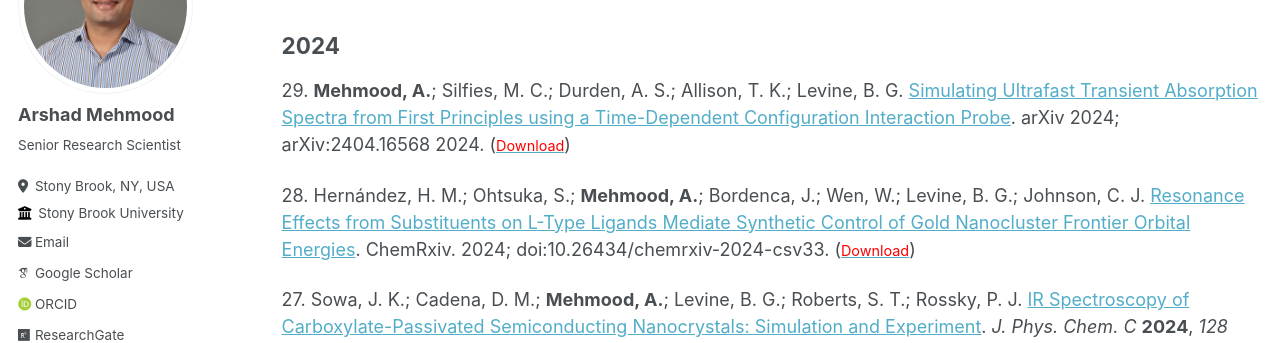
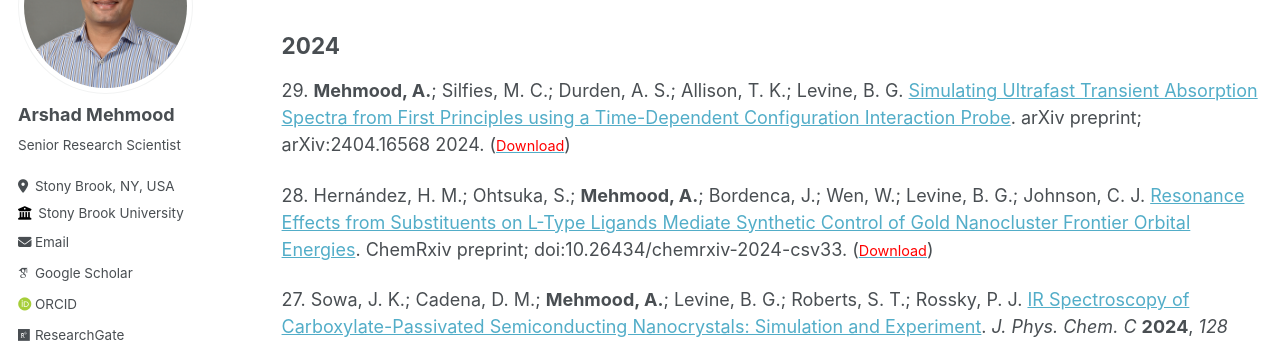
Before and after one commit to arshadmehmood118/arshadmehmood118.github.io, a Jekyll site: the page built from _pages/publications.md, in a window 1280 px wide and 900 px high. Shown: the part 188-531 px from the top of the window. Built offline with Jekyll 4.4.1, drawn with Linux system fonts in a browser that asks for light colours; some web fonts are replaced.

Commit message:
Update publications.md

```diff
--- a/_pages/publications.md
+++ b/_pages/publications.md
@@ -12,9 +12,9 @@ author_profile: true
 2024
 ------
 29\. **Mehmood, A.**; Silfies, M. C.; Durden, A. S.; Allison, T. K.; Levine, B. G. [Simulating Ultrafast Transient Absorption Spectra from First Principles using a Time-Dependent Configuration Interaction Probe](
-https://doi.org/10.48550/arXiv.2404.16568). arXiv 2024; arXiv:2404.16568 2024. ([<span style="color:red; font-size:0.8em;">Download</span>](http://arshadmehmood118.github.io/files/paper29.pdf))
+https://doi.org/10.48550/arXiv.2404.16568). arXiv preprint; arXiv:2404.16568 2024. ([<span style="color:red; font-size:0.8em;">Download</span>](http://arshadmehmood118.github.io/files/paper29.pdf))
 
-28\. Hernández, H. M.; Ohtsuka, S.; **Mehmood, A.**; Bordenca, J.; Wen, W.; Levine, B. G.; Johnson, C. J. [Resonance Effects from Substituents on L-Type Ligands Mediate Synthetic Control of Gold Nanocluster Frontier Orbital Energies](https://doi.org/10.48550/arXiv.2404.16568). ChemRxiv. 2024; doi:10.26434/chemrxiv-2024-csv33. ([<span style="color:red; font-size:0.8em;">Download</span>](http://arshadmehmood118.github.io/files/paper28.pdf))
+28\. Hernández, H. M.; Ohtsuka, S.; **Mehmood, A.**; Bordenca, J.; Wen, W.; Levine, B. G.; Johnson, C. J. [Resonance Effects from Substituents on L-Type Ligands Mediate Synthetic Control of Gold Nanocluster Frontier Orbital Energies](https://doi.org/10.48550/arXiv.2404.16568). ChemRxiv preprint; doi:10.26434/chemrxiv-2024-csv33. ([<span style="color:red; font-size:0.8em;">Download</span>](http://arshadmehmood118.github.io/files/paper28.pdf))
 
 27\. Sowa, J. K.; Cadena, D. M.; **Mehmood, A.**; Levine, B. G.; Roberts, S. T.; Rossky, P. J. [IR Spectroscopy of Carboxylate-Passivated Semiconducting Nanocrystals: Simulation and Experiment](https://doi.org/10.1021/acs.jpcc.4c01988). _J. Phys. Chem. C_ **2024**, _128_ (21), 8724-8731. ([<span style="color:red; font-size:0.8em;">Download</span>](http://arshadmehmood118.github.io/files/paper27.pdf))
 
```
